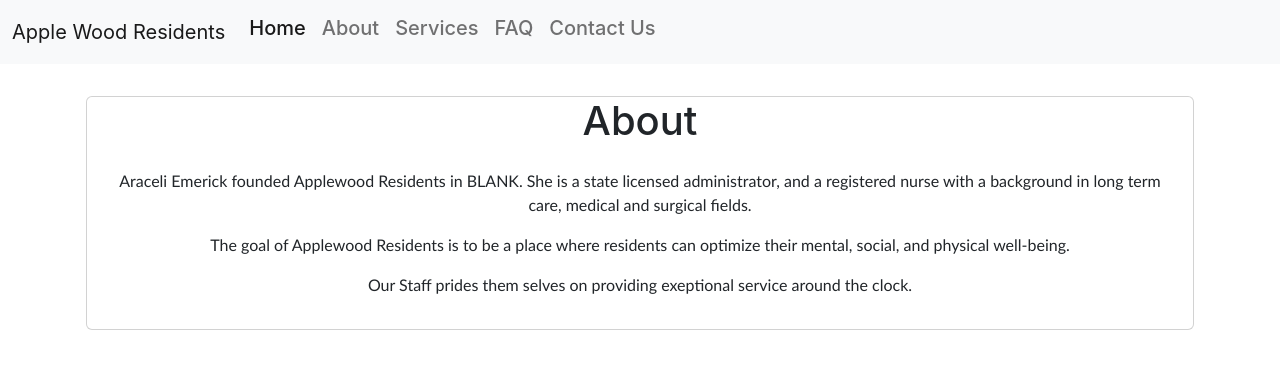
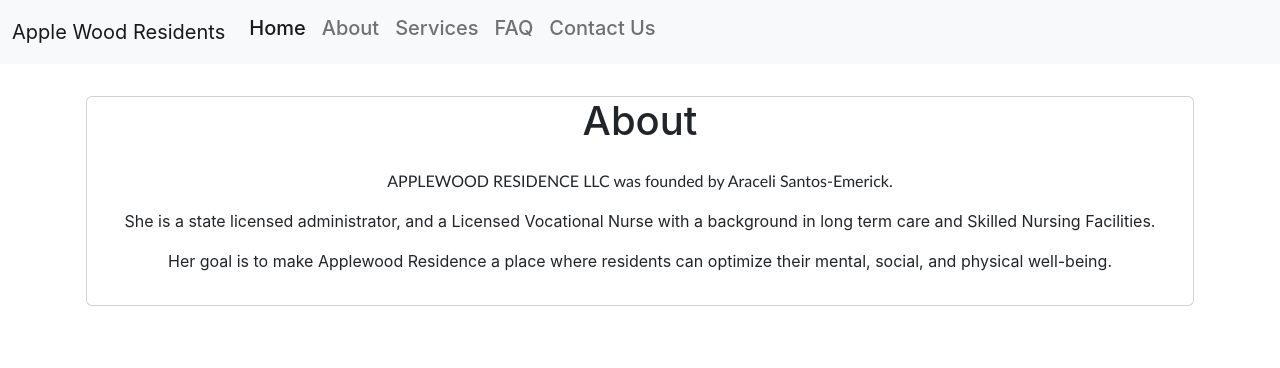
Before and after one commit to Vavarooks/Residents, a React (Create React App) app in the folder client/: page /about in a window 1280 px wide. Shown: the top 368 px of the page. Built offline with nearby package versions, Linux system fonts and the light colour scheme.

Commit message:
Editing the about section

```diff
--- a/client/src/views/About.jsx
+++ b/client/src/views/About.jsx
@@ -7,9 +7,9 @@
                 <div className="card">
                     <h1>About</h1>
                     <div className="card-body">
-                        <p className="Fonts">Araceli Emerick founded Applewood Residents in BLANK. She is a state licensed administrator, and a registered nurse with a background in long term care, medical and surgical fields.</p>
-                        <p className="Fonts">The goal of Applewood Residents is to be a place where residents can optimize their mental, social, and physical well-being.</p>
-                        <p className="Fonts">Our Staff prides them selves on providing exeptional service around the clock.</p>
+                        <p className="Fonts">APPLEWOOD RESIDENCE LLC was founded by Araceli Santos-Emerick.</p>
+                        <p>She is a state licensed administrator, and a Licensed Vocational Nurse with a background in long term care and Skilled Nursing Facilities.</p>
+                        <p>Her goal is to make Applewood Residence a place where residents can optimize their mental, social, and physical well-being.</p>
                     </div>
                 </div>
             </div>
```
